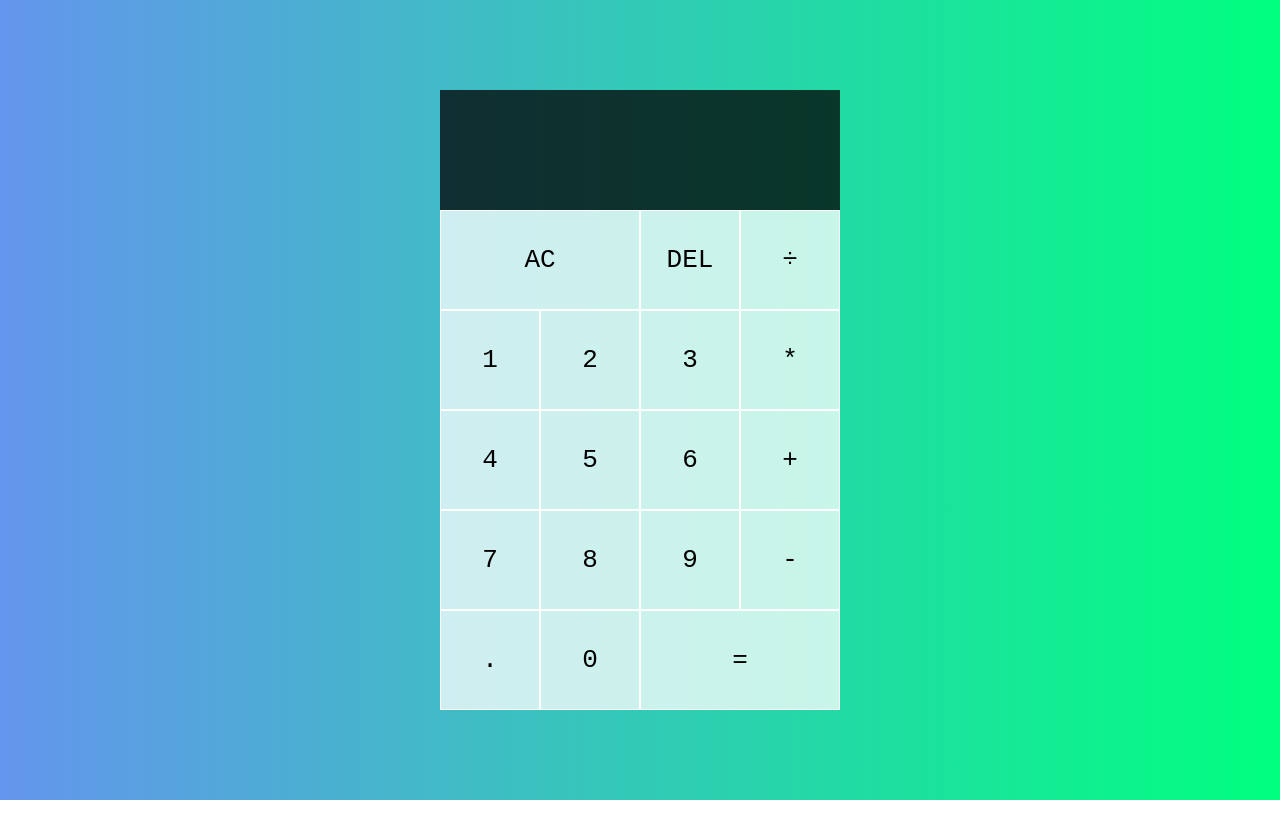
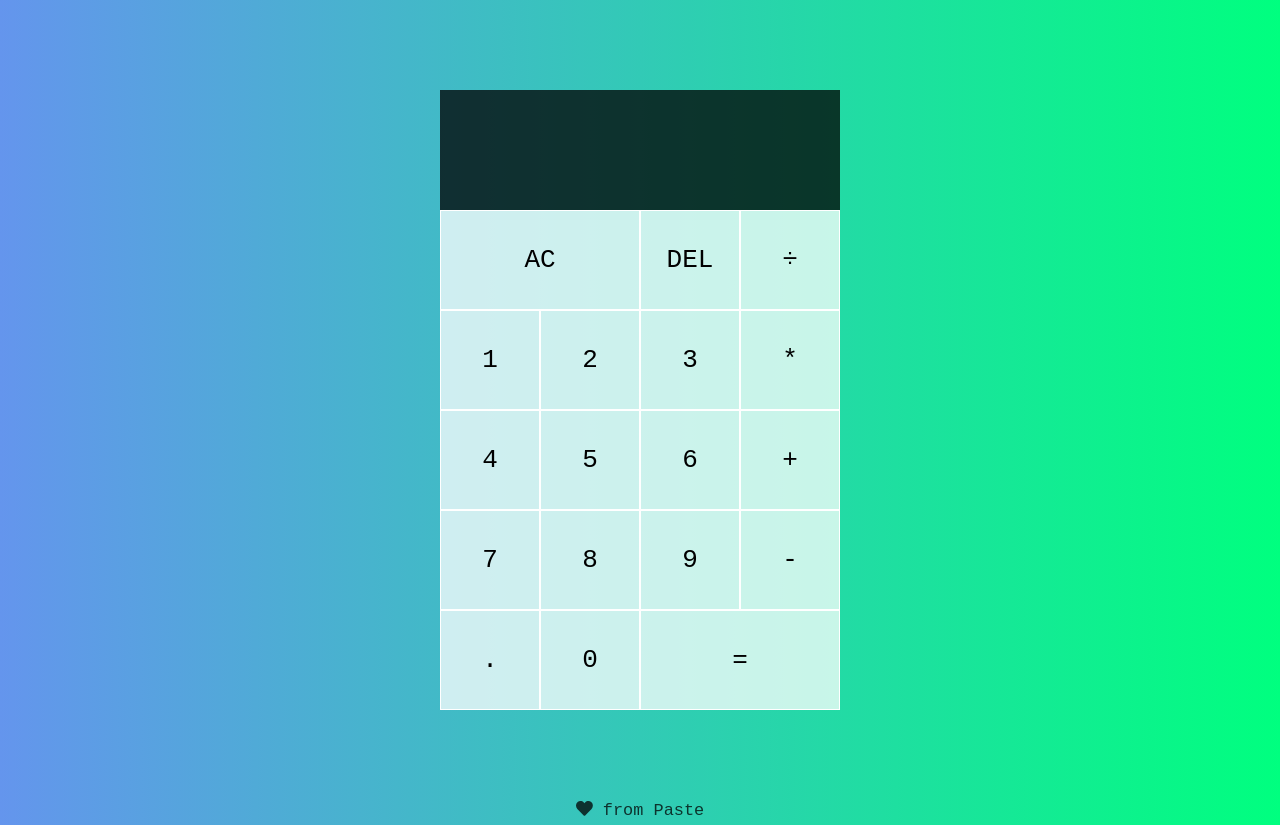
Before and after one commit to YashPaste/Calculator-Web-App, a plain HTML site: page index.html in a window 1280 px wide. Before the commit the page ends 800 px from the top, so only its background shows below. Drawn offline with Linux system fonts and the light colour scheme.

Commit message:
Update index.html

```diff
--- a/index.html
+++ b/index.html
@@ -40,6 +40,7 @@
 		<button data-equals class="span-two">=</button>
 
 	</div>
+	<div class="text1"> <i class="fas fa-heart"></i> from Paste </div>
 	    <script src="script.js" deref></script>
 </body>
 </html>
```
